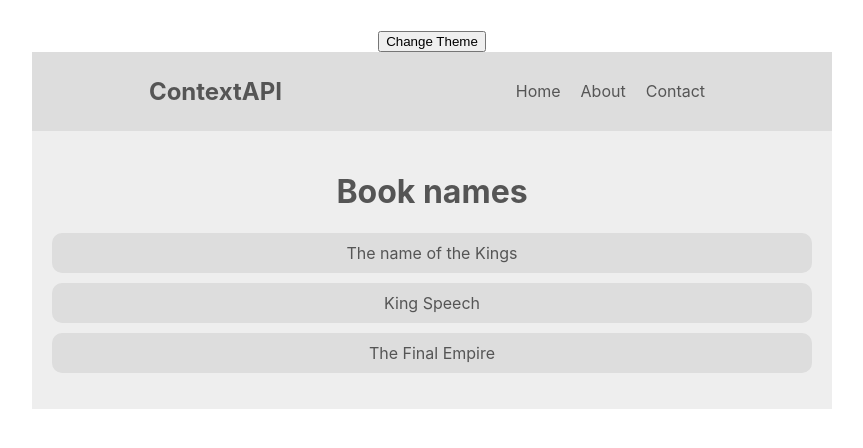
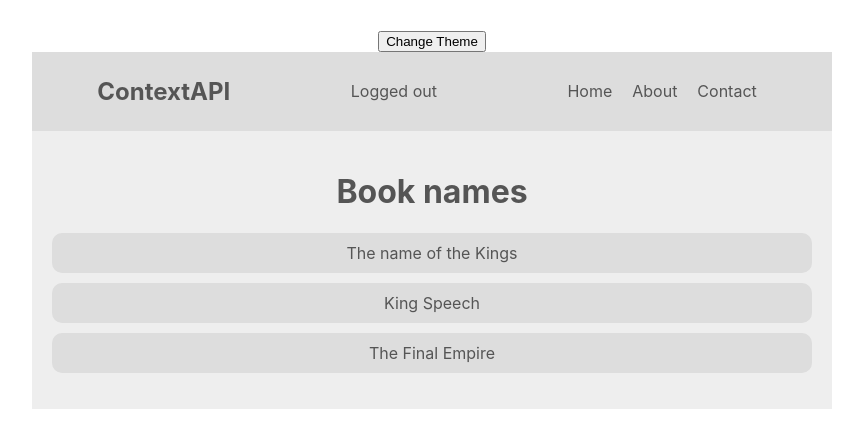
Before and after one commit to RySacdalan/React-Context-Guide, a React (Create React App) app: page / in a window 1280 px wide. Shown: the top 448 px of the page, without its empty margins (208-1071 px from the left). Built offline with nearby package versions, Linux system fonts and the light colour scheme.

Commit message:
Consuming multiple context in single component.

```diff
--- a/src/Components/Navbar.js
+++ b/src/Components/Navbar.js
@@ -1,19 +1,29 @@
 import React, { Component } from "react";
+import { AuthContext } from "../Context/AuthContext";
 import { ThemeContext } from "../Context/ThemeContext";
 
 class Navbar extends Component {
-  //Use to transfer data from the context/provider.
-  static contextType = ThemeContext;
   render() {
     console.log(this.context);
-    const { isLightTheme, light, dark } = this.context;
-    //ternary rendering
+
+    return (
+      //consuming two context in one component
+      <AuthContext.Consumer>
+        {(authContext) => (
+          <ThemeContext.Consumer>
+            {(themeContext) => {
+              //destructuring the passed data/value
+              const { isAuthenticated, toggleAuth } = authContext;
+              const { isLightTheme, light, dark } = themeContext;
               const theme = isLightTheme ? light : dark;
 
-    //put all jscode above this return() code block.
+              //returning navbar jsx after context
               return (
                 <nav style={{ background: theme.ui, color: theme.syntax }}>
                   <h1>ContextAPI</h1>
+                  <div onClick={toggleAuth}>
+                    {isAuthenticated ? "Logged in" : "Logged out"}
+                  </div>
                   <ul>
                     <li>Home</li>
                     <li>About</li>
@@ -21,6 +31,11 @@
                   </ul>
                 </nav>
               );
+            }}
+          </ThemeContext.Consumer>
+        )}
+      </AuthContext.Consumer>
+    );
   }
 }
 
```
Lines whose indentation alone changed are shown as unchanged.
